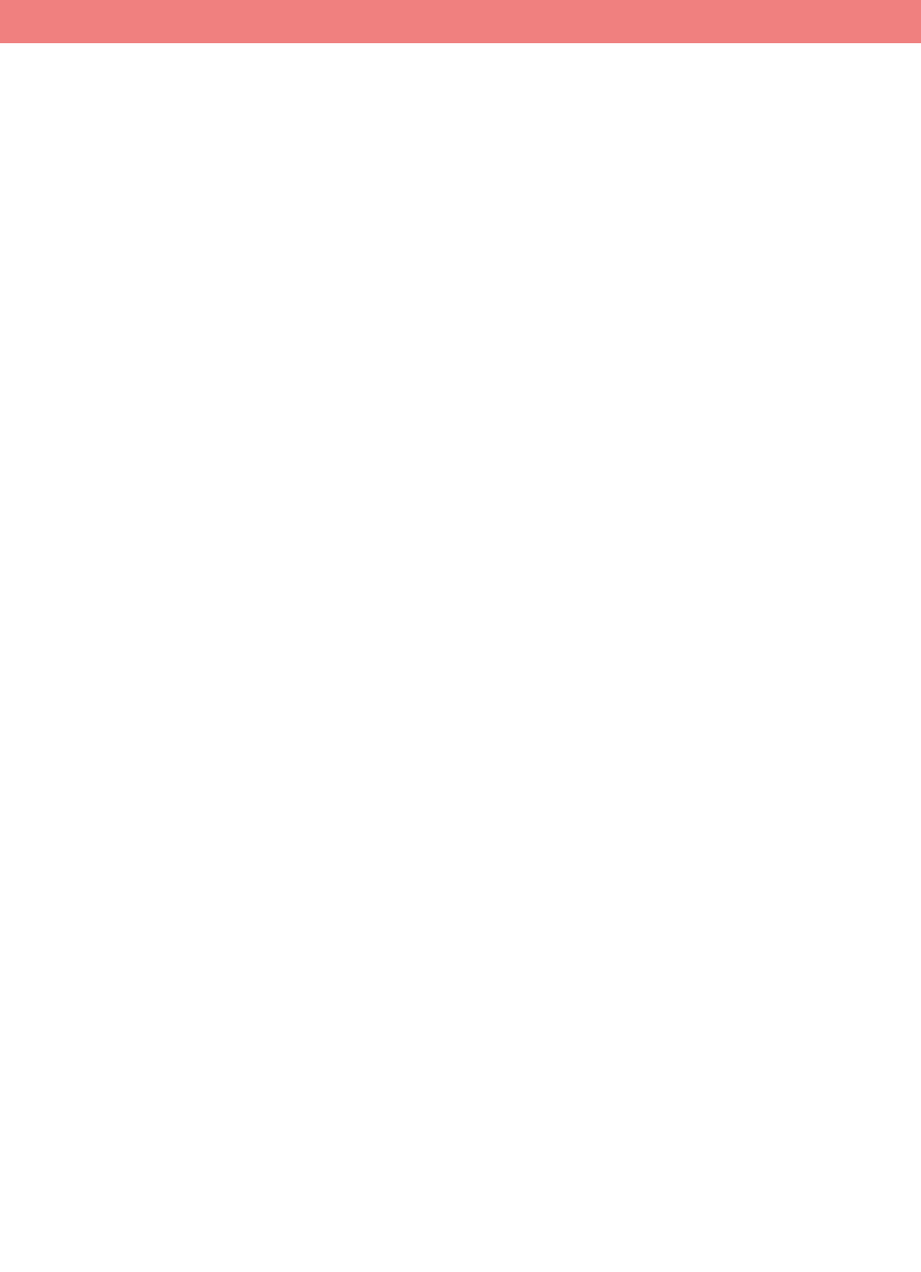
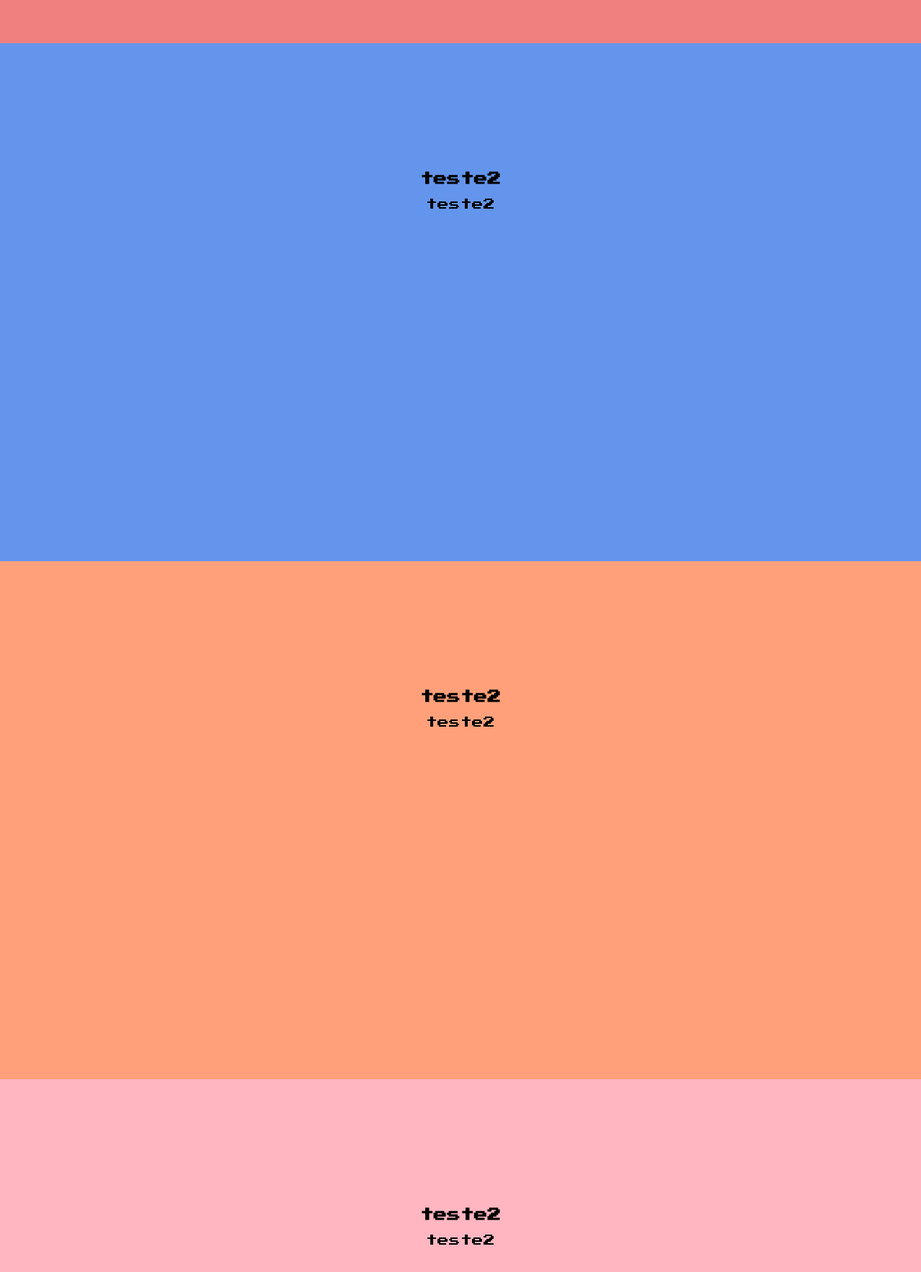
Before and after one commit to vieiralc/regex-simple-guide, a React (Create React App) app: page / in a window 1280 px wide. Shown: the part 1807-3575 px from the top of the page at 72% size. Before the commit the page ends 1867 px from the top, so only its background shows below. Built offline with nearby package versions, Linux system fonts and the light colour scheme.

Commit message:
add more rows

```diff
--- a/src/App.js
+++ b/src/App.js
@@ -43,6 +43,21 @@ function App() {
             <h3>teste2</h3>
             <p>teste2</p>
         </div>
+
+        <div id="simplepage" className={`page class3`}>
+            <h3>teste2</h3>
+            <p>teste2</p>
+        </div>
+
+        <div id="simplepage" className={`page class4`}>
+            <h3>teste2</h3>
+            <p>teste2</p>
+        </div>
+
+        <div id="simplepage" className={`page class5`}>
+            <h3>teste2</h3>
+            <p>teste2</p>
+        </div>
       </section>
     </div>
   );
```
